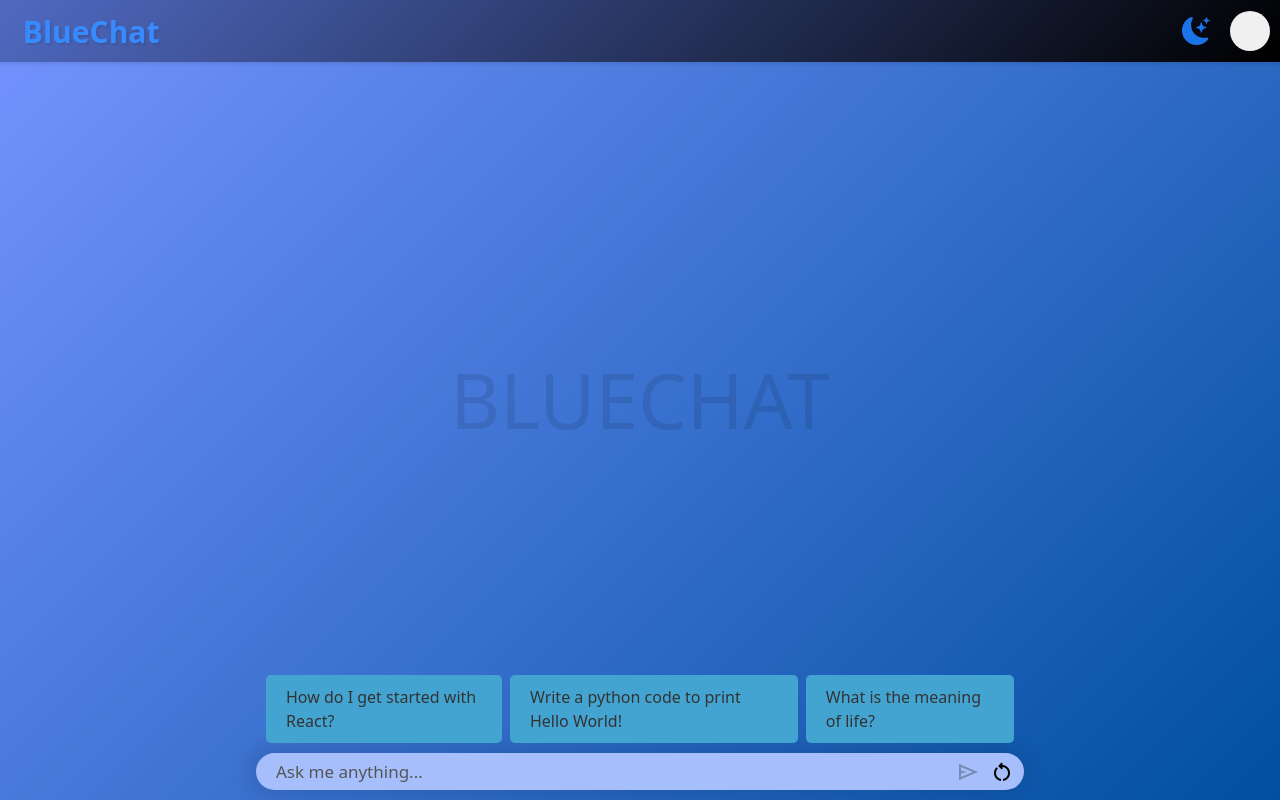
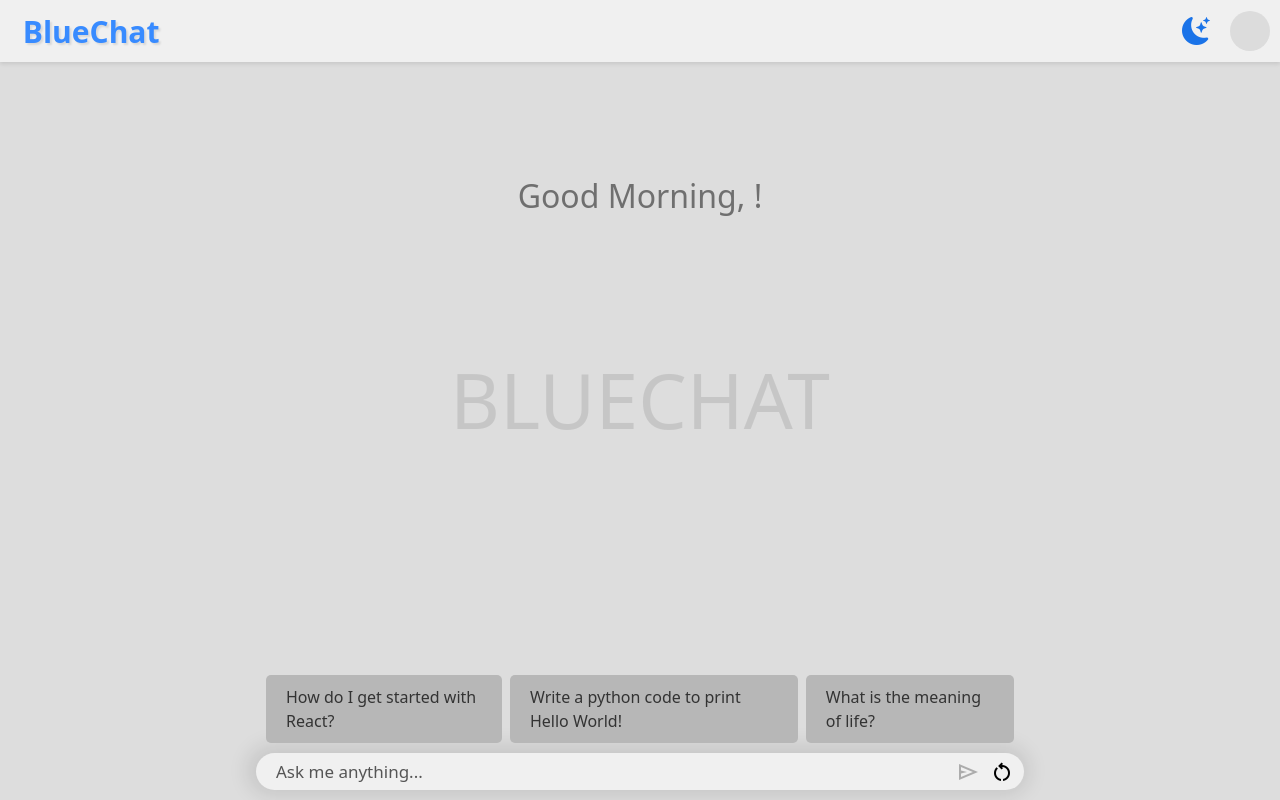
Before and after one commit to anni-x1/BlueCHAT, a React (Create React App) app: page / in a window 1280 px wide. Built offline with nearby package versions, Linux system fonts and the light colour scheme; a web font is replaced by a local one.

Commit message:
personalized greet message

```diff
--- a/src/App.jsx
+++ b/src/App.jsx
@@ -5,6 +5,8 @@ import Main from './Components/Main';
 import './Components/Styles/MainStyle.css'
 function App() {
   const { mode } = useContext(AppContext);
+  // localStorage.setItem('username', 'null');
+  // localStorage.setItem('password', 'null');
   return (
     <div className={`App-${mode}`}>
       <NavBar />
--- a/src/Components/Authentication/Login.jsx
+++ b/src/Components/Authentication/Login.jsx
@@ -25,10 +25,10 @@ export default function Login() {
       if (response.ok) {
         setAuthenticated(true);
         setUserName(data.username);
-        console.log(data.username);
         setMessages(data.history);
-        console.log(data.history);
         console.log('Login successful');
+        // localStorage.setItem('username', data.username);
+        // localStorage.setItem('password', data.password);
       } else {
         setError(data.message || 'Login failed');
       }
--- a/src/Components/Main.jsx
+++ b/src/Components/Main.jsx
@@ -27,6 +27,7 @@ export default function Main() {
   const handleTabClick = (message) => {
     setPrompt({ usr_input: message });
   };
+
   const handleReset = async () => {
     setMessages([]);
     try {
@@ -87,6 +88,17 @@ export default function Main() {
     }
   };
 
+  const getGreeting = () => {
+    const hours = new Date().getHours();
+    if (hours < 12) {
+      return "Good Morning";
+    } else if (hours < 18) {
+      return "Good Afternoon";
+    } else {
+      return "Good Evening";
+    }
+  };
+
   const components = {
     code({ node, inline, className, children, ...props }) {
       const match = /language-(\w+)/.exec(className || "");
@@ -116,9 +128,13 @@ export default function Main() {
 
   return (
     <>
-      <div ref={chatContainerRef} className="chat-container" >
+      <div ref={chatContainerRef} className="chat-container">
         <div className="spacer"></div>
         {messages.length === 0 && (
+          <>
+            <div className="greeting-container">
+              <h2>{getGreeting()}, {username}!</h2>
+            </div>
             <div className="tab-container">
               {exampleMessages.map((msg, index) => (
                 <div key={index} className={`tab-${mode} mx-1`} onClick={() => handleTabClick(msg)}>
@@ -126,6 +142,7 @@ export default function Main() {
                 </div>
               ))}
             </div>
+          </>
         )}
 
         {messages.map((msg, index) => (
@@ -140,7 +157,7 @@ export default function Main() {
         ))}
 
         {loading && (
-          <div style={{ color: "black" }} >
+          <div style={{ color: "black" }}>
             <span>typing...</span>
             <div className="spinner-grow spinner-grow-sm" role="status">
               <span className="visually-hidden">Loading...</span>
@@ -188,9 +205,7 @@ export default function Main() {
           onClick={handleReset}
           className={`send-button-${mode}`}
         >
-          <span  class="material-symbols-outlined">
-            restart_alt
-          </span>
+          <span className="material-symbols-outlined">restart_alt</span>
         </button>
       </div>
     </>
--- a/src/Components/Navbar.jsx
+++ b/src/Components/Navbar.jsx
@@ -14,7 +14,7 @@ export default function Navbar() {
         setDropdownOpen(false);
     };
     const deleteUser = async ()=>{
-        alert("Are you sure you want to delete your account?");
+        window.confirm("Are you sure you want to delete your account?");
         try {
             await fetch('http://localhost:56000/api/user/deleteUser', {
               method: 'DELETE',
@@ -30,11 +30,17 @@ export default function Navbar() {
           setAuthenticated(false);
     }
     const handleLogout = () => {
+        localStorage.setItem('username', 'null');
+        localStorage.setItem('password', 'null');
         setAuthenticated(false);
         setDropdownOpen(false);
     };
 
+    // const profile = "a".charAt(0).toUpperCase();
     const profile = username.charAt(0).toUpperCase();
+    // const usr = localStorage.getItem("username");
+    // console.log(usr);
+    // const profile = localStorage.getItem('username');
 
 
     return (
--- a/src/Components/Styles/Login.css
+++ b/src/Components/Styles/Login.css
@@ -30,7 +30,7 @@ h6:hover{
     justify-content: center;
     align-items: center;
     min-height: 80vh;
-    background: linear-gradient(135deg, #7594ff, #004fa0);
+    background-color: #dadadae8;
     transition: background-color 0.5s ease-in-out, color 0.5s ease-in-out;
 }
 .login-card-light-mode {
--- a/src/Components/Styles/MainStyle.css
+++ b/src/Components/Styles/MainStyle.css
@@ -25,23 +25,27 @@
     outline: none;
     box-shadow: none;
 }
-.tab-container {
-    display: flex;
-    justify-content: space-around;
-    margin-bottom: 20px;
 
+.greeting-container {
+    position: absolute;
+    top: 20%; /* Adjust as needed to position in the top half */
+    left: 50%;
+    transform: translate(-50%, -50%);
+    font-size: 2rem;
+    color: #6f6f6f; /* Text color */
+    text-align: center;
   }
 /* ___________________________________________________Light Mode_________________________________________________________________*/
 
 .App-light-mode {
-    background-color: #cae3fe;
+    background-color:#dadadae8;
     color: #333;
     height: 100vh;
     display: flex;
     flex-direction: column;
     margin: 0;
     padding: 0;
-    background: linear-gradient(135deg, #7594ff, #004fa0);
+    /* background: linear-gradient(135deg, #7594ff, #004fa0); */
     transition: background-color 0.5s ease-in-out, color 0.5s ease-in-out;
 }
 
@@ -61,7 +65,7 @@
 
 .usr_msg-light-mode,
 .ai_msg-light-mode {
-    background-color: #1877d0;
+    background-color: #f0f0f0;
     color: #000000;
     border-radius: 20px;
     margin-top: 5px;
@@ -69,7 +73,7 @@
     font-family: "Akaya Telivigala", system-ui;
     font-size:18px;
     font-weight: 500;
-    box-shadow: 5px 4px 6px 3px rgba(0, 0, 0, 0.1);
+    box-shadow: 3px 4px 5px 0px rgba(0, 0, 0, 0.1);
     height: fit-content;
     max-width: 95%;
     word-wrap: break-word;
@@ -89,12 +93,12 @@
     justify-content: space-around;
     margin-bottom: 20px;
     width: 60%;
-    margin: 0 auto; /* Center the tab container */
-    transition: margin 0.5s ease-in-out;
+    margin: 0 auto;
 }
+
 .tab-light-mode {
     padding: 10px 20px;
-    background-color: #44a4d1;
+    background-color: #b7b7b7;
     color: #333;
     border-radius: 5px;
     cursor: pointer;
@@ -109,7 +113,7 @@
 .chat-input-container-light-mode{
     display: flex;
     align-items: center;
-    background-color: #a6bffc;
+    background-color: #f0f0f0;
     border-radius: 20px;
     padding: 10px;
     box-shadow:  -2px -1px 20px 7px rgba(0, 0, 0, 0.1);
--- a/src/Components/Styles/Navbar.css
+++ b/src/Components/Styles/Navbar.css
@@ -1,5 +1,5 @@
 .dropdown-container {
-    background-color: #f0f0f0;
+    background-color:#dadadae8;
     color: #1a73e8;
     border-radius: 50%;
     width: 40px;
@@ -14,7 +14,8 @@
   }
 
 .navbar-light-mode {
-    background: linear-gradient(135deg, #506ac2, #000000);
+    /* background: linear-gradient(135deg, #506ac2, #000000); */
+    background:#f0f0f0;
     box-shadow: 0 2px 4px #0000001a;
     transition: background-color 0.5s ease-in-out, color 0.5s ease-in-out;
 }
--- a/src/Components/Styles/Signup.css
+++ b/src/Components/Styles/Signup.css
@@ -30,7 +30,7 @@ h6:hover{
     justify-content: center;
     align-items: center;
     min-height: 90vh;
-    background: linear-gradient(135deg, #7594ff, #004fa0);
+    background-color: #dadadae8;
     transition: background-color 0.5s ease-in-out, color 0.5s ease-in-out;
 }
 .signup-card-light-mode {
```
Also changed, not shown: src/Components/FetchData.jsx (line endings or trailing spaces). Lines whose indentation alone changed are shown as unchanged.
